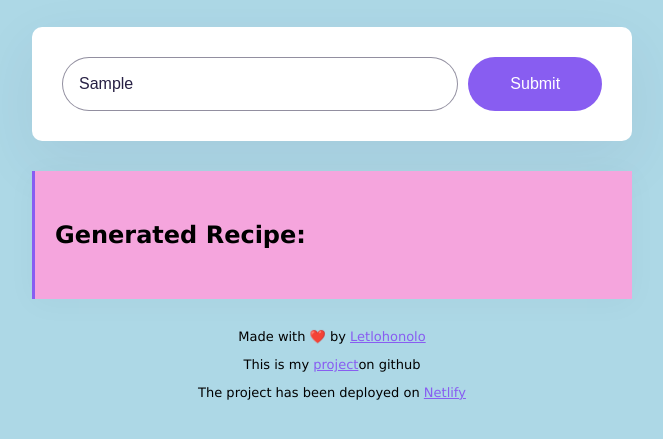
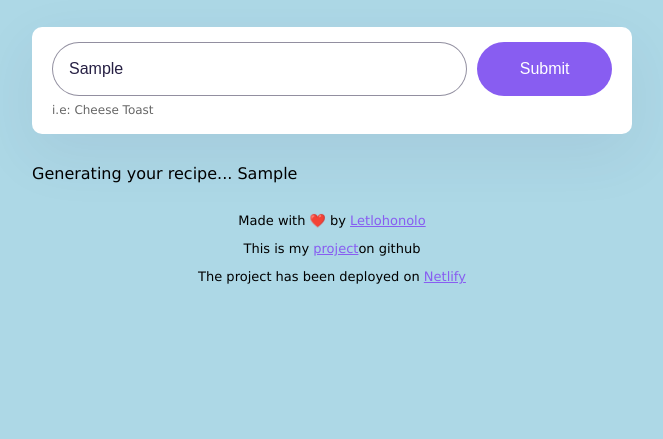
Before and after one commit to Letlohonolo/AI-generator, a plain HTML site: page index.html in a window 1280 px wide. Both pictures are taken after typing "Sample" into the empty fields and a click on the input 843 px from the left and 359 px from the top of the page. Shown: the part 275-714 px from the top of the page, without its empty margins (308-971 px from the left). Drawn offline with nearby package versions, Linux system fonts and the light colour scheme; no server answers.

Commit message:
user Experience

```diff
--- a/index.html
+++ b/index.html
@@ -5,6 +5,8 @@
     <meta name="viewport" content="width=device-width, initial-scale=1.0" />
     <!--adding typewriter effect library-->
     <script src="https://unpkg.com/typewriter-effect@latest/dist/core.js"></script>
+    <!--adding axios library-->
+    <script src="https://cdn.jsdelivr.net/npm/axios@1.1.2/dist/axios.min.js"></script>
     <link rel="stylesheet" href="src/style.css" />
     <title>AI Recipe generator</title>
   </head>
@@ -15,6 +17,7 @@
       </header>
 
       <main>
+        <div class="form-container">
           <form id="recipe-form">
             <input
               type="text"
@@ -23,14 +26,14 @@
               required
               autocomplete="off"
               class="instructions"
+              id="user-instructions"
             />
             <input type="submit" class="submit-button" />
           </form>
 
-        <div id="recipe-result" class="recipe-result">
-          <h2>Generated Recipe:</h2>
-          <pre id="recipe-text"></pre>
+          <div class="hint">i.e: Cheese Toast</div>
         </div>
+        <div class="recipe hidden" id="recipe"></div>
       </main>
 
       <footer>
--- a/src/scripts.js
+++ b/src/scripts.js
@@ -1,15 +1,14 @@
 function displayRecipe(response) {
-  new Typewriter("#recipe-result", {
-    Strings: ["Generating your recipe..."],
+  new Typewriter("#recipe", {
+    strings: response.data.answer,
     autoStart: true,
     delay: 1,
     cursor: "",
-    loop: false,
   });
 }
 
 // Function to handle form submission and generate recipe
-function generateRecipe() {
+function generateRecipe(event) {
   event.preventDefault();
 
   let instructionsInput = document.querySelector("#user-instructions");
@@ -19,7 +18,7 @@ function generateRecipe() {
   let prompt = `User instructions: Generate a South African recipe about ${instructionsInput.value}`;
   let apiURL = `https://api.shecodes.io/ai/v1/generate?prompt=${prompt}&context=${context}&key=${apiKey}`;
 
-  let receipeElement = document.querySelector("#recipe-result");
+  let receipeElement = document.querySelector("#recipe");
   receipeElement.classList.remove("hidden");
   receipeElement.innerHTML = `<div class="generating"> Generating your recipe... ${instructionsInput.value}</div>`;
 
--- a/src/style.css
+++ b/src/style.css
@@ -26,13 +26,23 @@ h1 {
   color: #500202;
 }
 
+.form-container {
+  background-color: white;
+  margin-bottom: 30px;
+  border-radius: 10px;
+  box-shadow: 0px 20px 60px rgba(65, 50, 100, 0.08);
+  padding: 15px 20px;
+}
+
 form {
-  padding: 30px;
-  background-color: white;
-  box-shadow: 0px 20px 60px rgba(65, 50, 100, 0.08);
-  border-radius: 10px;
   display: flex;
-  margin-bottom: 30px;
+}
+
+.hint {
+  line-height: 1.5;
+  margin-top: 5px;
+  opacity: 0.6;
+  font-size: 12px;
 }
 
 .instructions {
@@ -66,8 +76,27 @@ form {
   box-shadow: 0px 4px 30px 0px rgba(39, 33, 66, 0.03);
 }
 
+.hidden {
+  display: none;
+}
+
 footer {
   text-align: center;
   font-size: 13px;
   margin-top: 30px;
 }
+
+.generating {
+  animation: blink-animation 1s steps(5, start) infinite;
+}
+
+@keyframes blink-animation {
+  to {
+    visibility: hidden;
+  }
+}
+@-webkit-keyframes blink-animation {
+  to {
+    visibility: hidden;
+  }
+}
```
Lines whose indentation alone changed are shown as unchanged.
